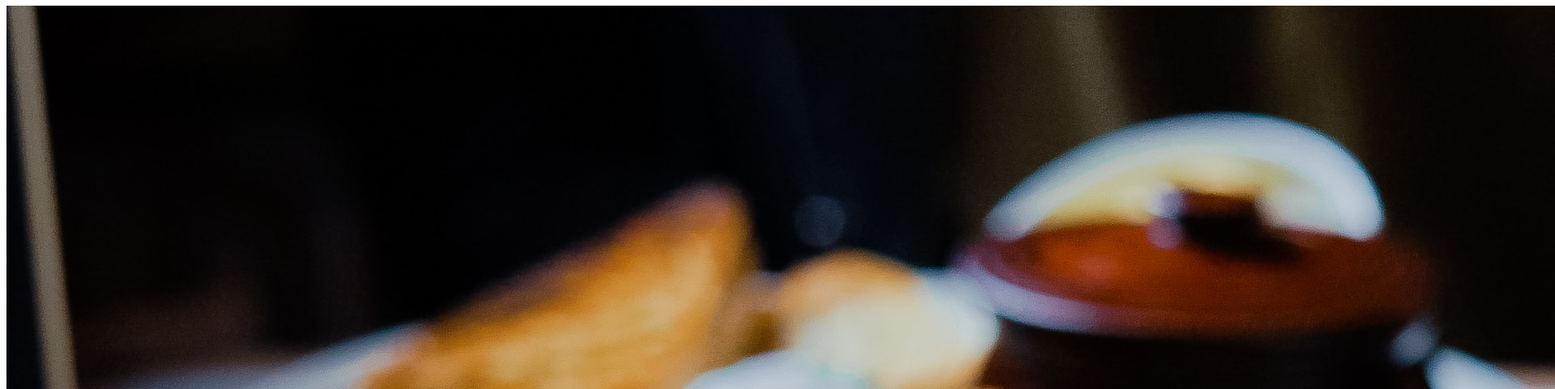
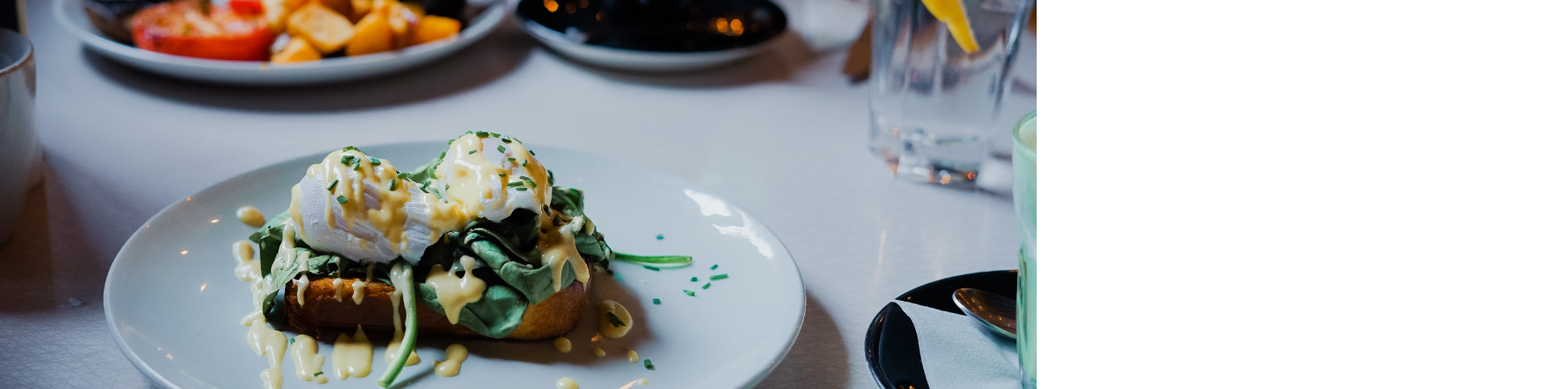
Before and after one commit to aymericpayen/P3, a website: page a-la-francaise.html in a window 1280 px wide. Shown: the part 99-580 px from the top of the page at 81% size, 1920 px wide, since content can reach past the window. Drawn offline with Linux system fonts and the light colour scheme; the site is published under a folder, as on GitHub Pages, so addresses that start at the root find nothing; a web font is replaced by a local one.

Commit message:
this commit is only to generate git page in dedicated repo with correct css link

```diff
--- a/a-la-francaise.html
+++ b/a-la-francaise.html
@@ -12,8 +12,8 @@
       href="https://fonts.googleapis.com/css2?family=Roboto:ital,wght@0,100;0,300;0,400;0,700;1,100;1,400;1,700&family=Shrikhand&display=swap"
       rel="stylesheet"
     />
-    <link rel="stylesheet" href="/public/css/normalizer.css" />
-    <link rel="stylesheet" href="/public/css/style.css" />
+    <link rel="stylesheet" href="p3/public/css/normalizer.css" />
+    <link rel="stylesheet" href="p3/public/css/style.css" />
     <title>OhMyFood</title>
   </head>
 
```
